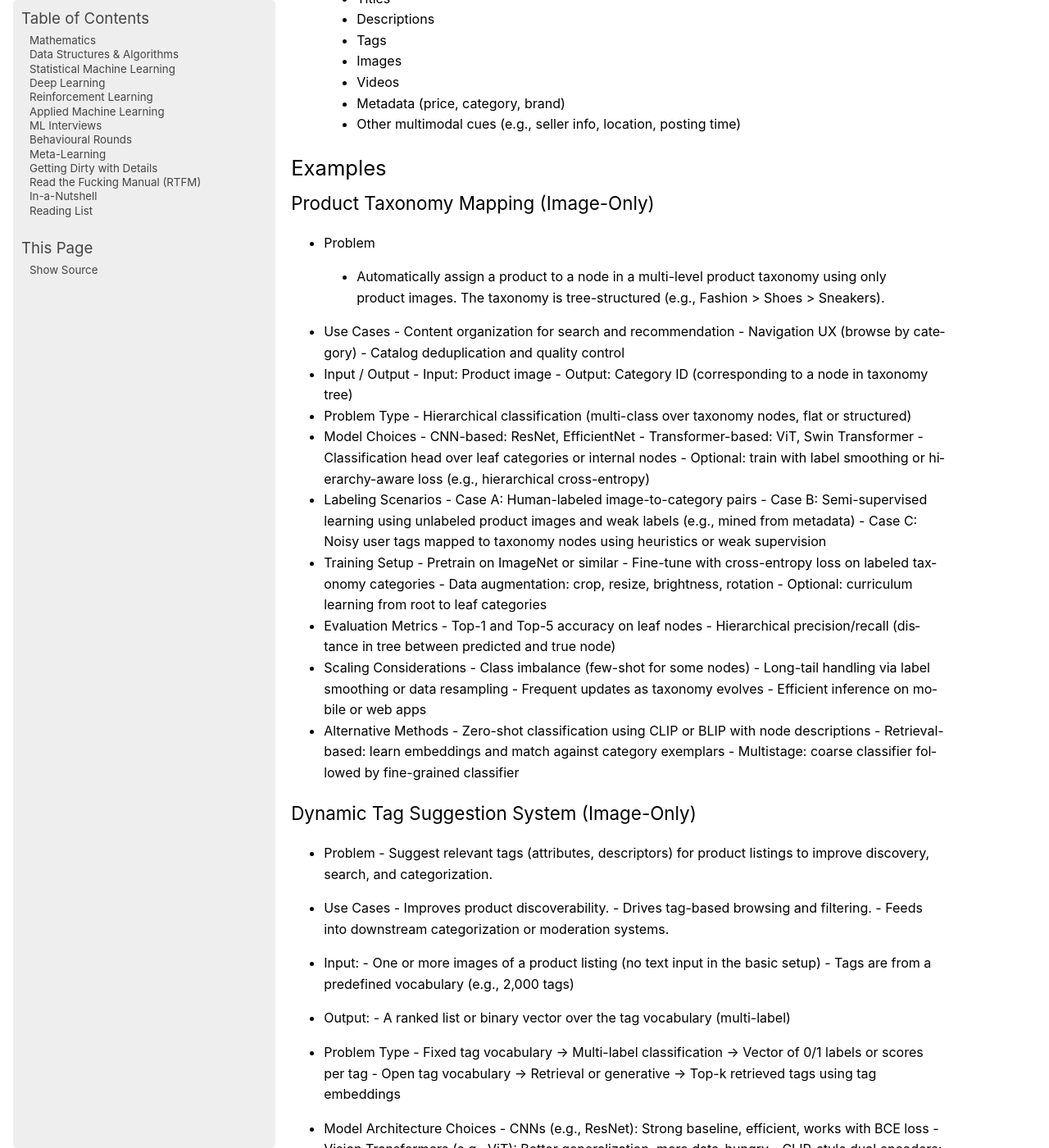
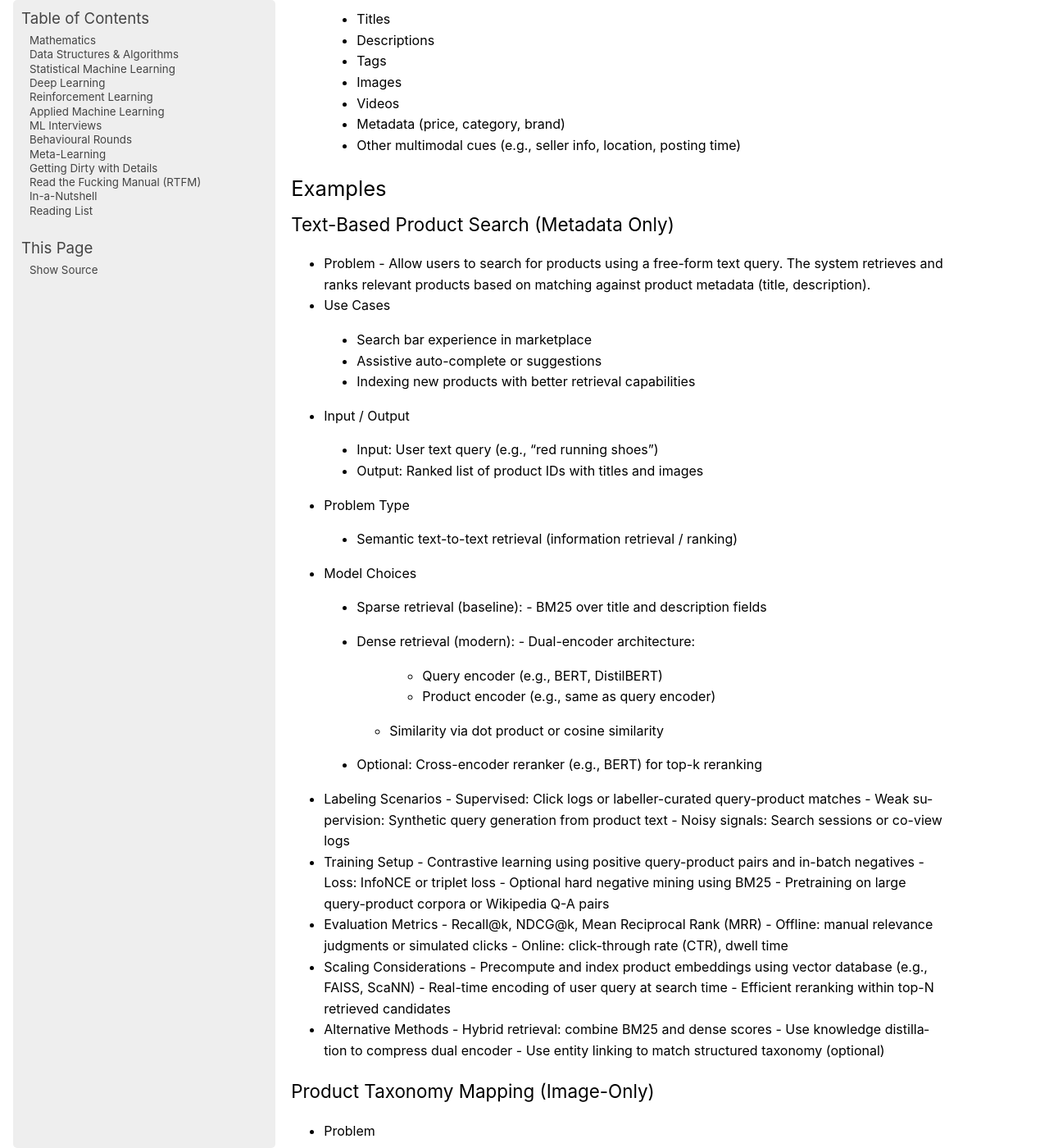
Before and after one commit to uselesstechjunks/leetcode, a Sphinx documentation site: the page built from docs/source/applied/methods/semantic/understanding.rst, in a window 1280 px wide and 1400 px high, scrolled down 1784 px. Shown: the whole window at 82% size. Built offline with Sphinx 7.4.7, drawn with Linux system fonts in a browser that asks for light colours; pages that are not in the unit, such as notebooks, are missing from menus; some of the changed text lies outside the part shown.

Commit message:
Update understanding.rst

```diff
--- a/docs/source/applied/methods/semantic/understanding.rst
+++ b/docs/source/applied/methods/semantic/understanding.rst
@@ -61,6 +61,50 @@ It involves extracting structured meaning from unstructured or semi-structured d
 **************************************************************************
 Examples
 **************************************************************************
+Text-Based Product Search (Metadata Only)
+==========================================================================
+- Problem
+	- Allow users to search for products using a free-form text query. The system retrieves and ranks relevant products based on matching against product metadata (title, description).
+-  Use Cases
+	- Search bar experience in marketplace
+	- Assistive auto-complete or suggestions
+	- Indexing new products with better retrieval capabilities
+-  Input / Output
+	- Input: User text query (e.g., "red running shoes")
+	- Output: Ranked list of product IDs with titles and images
+-  Problem Type
+	- Semantic text-to-text retrieval (information retrieval / ranking)
+-  Model Choices
+	- Sparse retrieval (baseline):
+		- BM25 over title and description fields
+	- Dense retrieval (modern):
+		- Dual-encoder architecture:
+			- Query encoder (e.g., BERT, DistilBERT)
+			- Product encoder (e.g., same as query encoder)
+		- Similarity via dot product or cosine similarity
+	- Optional: Cross-encoder reranker (e.g., BERT) for top-k reranking
+- Labeling Scenarios
+	- Supervised: Click logs or labeller-curated query-product matches
+	- Weak supervision: Synthetic query generation from product text
+	- Noisy signals: Search sessions or co-view logs
+- Training Setup
+	- Contrastive learning using positive query-product pairs and in-batch negatives
+	- Loss: InfoNCE or triplet loss
+	- Optional hard negative mining using BM25
+	- Pretraining on large query-product corpora or Wikipedia Q-A pairs
+- Evaluation Metrics
+	- Recall@k, NDCG@k, Mean Reciprocal Rank (MRR)
+	- Offline: manual relevance judgments or simulated clicks
+	- Online: click-through rate (CTR), dwell time
+- Scaling Considerations
+	- Precompute and index product embeddings using vector database (e.g., FAISS, ScaNN)
+	- Real-time encoding of user query at search time
+	- Efficient reranking within top-N retrieved candidates
+- Alternative Methods
+	- Hybrid retrieval: combine BM25 and dense scores
+	- Use knowledge distillation to compress dual encoder
+	- Use entity linking to match structured taxonomy (optional)
+
 Product Taxonomy Mapping (Image-Only)
 ==========================================================================
 -  Problem
```
